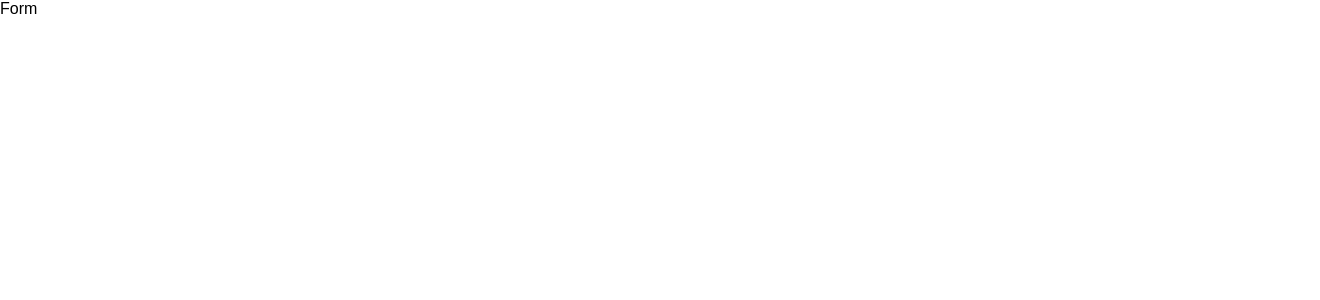
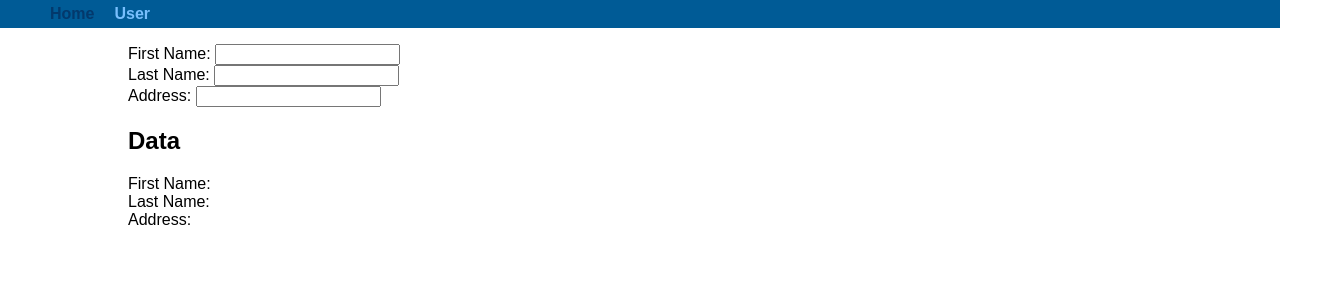
Before and after one commit to alexfqc/react-hoc-example, a React (Create React App) app: page /user in a window 1280 px wide. Shown: the top 300 px of the page, 1320 px wide, since content can reach past the window. Built offline with nearby package versions, Linux system fonts and the light colour scheme.

Commit message:
FormHOC added and working on two components

```diff
--- a/package.json
+++ b/package.json
@@ -5,6 +5,8 @@
   "dependencies": {
     "react": "^16.2.0",
     "react-dom": "^16.2.0",
+    "react-router": "^4.2.0",
+    "react-router-dom": "^4.2.2",
     "react-scripts": "1.1.0"
   },
   "scripts": {
--- /dev/null
+++ b/src/app/App.jsx
@@ -0,0 +1,28 @@
+import React from 'react';
+import { Route, Switch } from 'react-router';
+import ClientForm from '../client/ClientForm';
+import Dashboard from '../dashboard/Dashboard';
+import Header from '../header/Header';
+
+const mainStyle = {
+  float: 'left',
+  position: 'relative',
+  marginLeft: '50%',
+  marginTop: '1em',
+  transform: 'translateX(-50%)',
+  width: '80%'
+};
+
+const App = () => (
+  <div>
+    <Header />
+    <main style={mainStyle}>
+      <Switch>
+        <Route path="/" exact component={Dashboard} />
+        <Route path="/user" component={ClientForm} />
+      </Switch>
+    </main>
+  </div>
+);
+
+export default App;
--- /dev/null
+++ b/src/client/ClientForm.jsx
@@ -0,0 +1,27 @@
+import React from 'react';
+import FormHOC from '../form/FormHOC';
+
+const ClientForm = ({ form: { firstName, lastName, address}, setForm }) => [
+  <div>
+    <div style={{ width: '100%' }}>
+      <label htmlFor="firstName">First Name: </label>
+      <input type="text" name="firstName" onChange={setForm} />
+    </div>
+    <div style={{ width: '100%' }}>
+      <label htmlFor="lastName">Last Name: </label>
+      <input type="text" name="lastName" onChange={setForm} />
+    </div>
+    <div style={{ width: '100%' }}>
+      <label htmlFor="address">Address: </label>
+      <input type="text" name="address" onChange={setForm} />
+    </div>
+    <div>
+      <h2>Data</h2>
+      <div>First Name: {firstName}</div>
+      <div>Last Name: {lastName}</div>
+      <div>Address: {address}</div>
+    </div>
+  </div>
+];
+
+export default FormHOC(ClientForm);
--- /dev/null
+++ b/src/dashboard/Dashboard.jsx
@@ -0,0 +1,22 @@
+import React from 'react';
+import FormHOC from '../form/FormHOC';
+
+export const Dashboard = ({ form: { user, password }, setForm }) => (
+  <div>
+    <div style={{ width: '100%' }}>
+      <label htmlFor="user">User: </label>
+      <input type="text" name="user" onChange={setForm} />
+    </div>
+    <div style={{ width: '100%' }}>
+      <label htmlFor="password">Password: </label>
+      <input type="password" name="password" onChange={setForm} />
+    </div>
+    <div>
+      <h2>Data</h2>
+      <div>User: {user}</div>
+      <div>Password: {password}</div>
+    </div>
+  </div>
+);
+
+export default FormHOC(Dashboard);
--- /dev/null
+++ b/src/footer/Footer.jsx
@@ -0,0 +1,5 @@
+import React from 'react';
+
+const Footer = () => <footer>Footer</footer>;
+
+export default Footer;
--- /dev/null
+++ b/src/form/FormHOC.jsx
@@ -0,0 +1,29 @@
+import React from 'react';
+
+const FormHOC = (WrappedComponent) =>
+  class FormComponent extends React.Component {
+    constructor(props) {
+      super(props);
+      this.state = {
+        form: {}
+      };
+      this.setForm = this.setForm.bind(this);
+    }
+
+    setForm(ev) {
+      const { name, value } = ev.target;
+      const { form } = this.state;
+
+      form[name] = value;
+
+      this.setState({ form });
+    }
+
+    render() {
+      return (
+        <WrappedComponent {...this.props} setForm={this.setForm} form={this.state.form} />
+      );
+    }
+  };
+
+  export default FormHOC;
--- /dev/null
+++ b/src/header/Header.jsx
@@ -0,0 +1,30 @@
+import React from 'react';
+import { NavLink } from 'react-router-dom';
+import * as style from './style.js';
+
+const headerRouters = [
+  { id: 0, url: '/', name: 'Home' },
+  { id: 1, url: '/user', name: 'User' }
+];
+
+const Header = () => (
+  <header style={style.header}>
+    <ul style={style.ul}>
+      {
+        headerRouters.map(el =>
+          <li key={el.id} style={style.li}>
+            <NavLink
+              style={style.navLink}
+              to ={el.url}
+              activeStyle={style.activeNavLink}
+              exact>
+                {el.name}
+            </NavLink>
+          </li>
+        )
+      }
+    </ul>
+  </header>
+);
+
+export default Header;
--- /dev/null
+++ b/src/header/style.js
@@ -0,0 +1,35 @@
+export const header = {
+    backgroundColor: '#005B96',
+    boxSizing: 'border-box',
+    float: 'left',
+    position: 'relative',
+    width: '100%'
+  };
+
+  export const navLink = {
+    float: 'left',
+    fontWeight: 'bold',
+    textDecoration: 'none',
+    padding: '5px',
+    color: '#03396C'
+  };
+
+  export const li = {
+    boxSizing: 'border-box',
+    display: 'inline-block',
+    float: 'left',
+    listStyleType: 'none',
+    padding: '0 5px',
+    position: 'relative'
+  };
+
+  export const ul = {
+    float: 'left',
+    margin: 0,
+    position: 'relative',
+    width: '100%'
+  };
+
+  export const activeNavLink = {
+    color: '#78BFFD'
+  };
--- a/src/index.js
+++ b/src/index.js
@@ -1,8 +1,12 @@
 import React from 'react';
 import ReactDOM from 'react-dom';
+import { BrowserRouter } from 'react-router-dom';
 import './index.css';
 import App from './app/App';
 import registerServiceWorker from './registerServiceWorker';
 
-ReactDOM.render(<App />, document.getElementById('root'));
+ReactDOM.render(
+    <BrowserRouter>
+        <App />
+    </BrowserRouter>, document.getElementById('root'));
 registerServiceWorker();
```
Also changed, not shown: src/app/App.js (deleted, +0 -7 lines), 2 other files (tests, documents, lock files or other folders).
